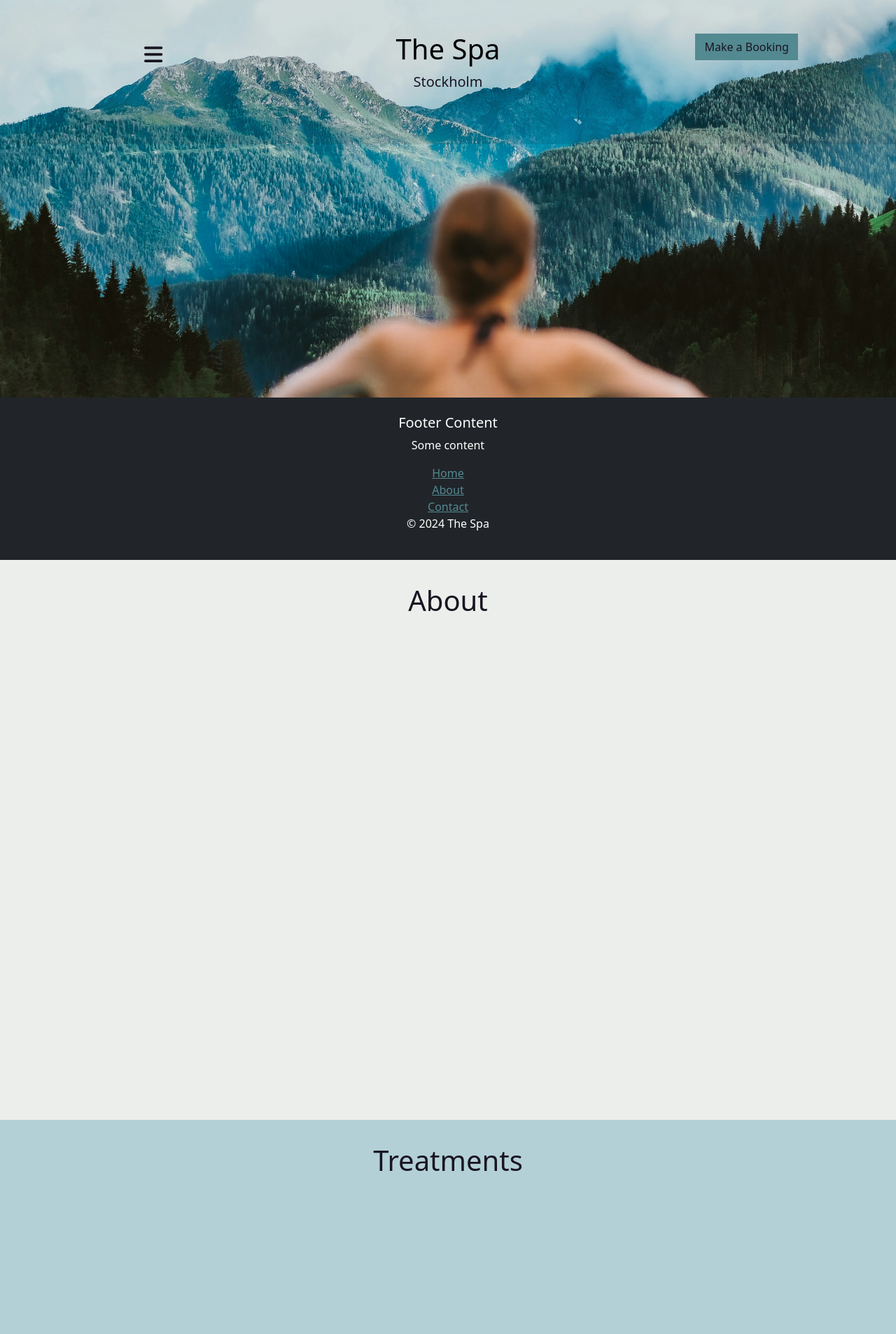
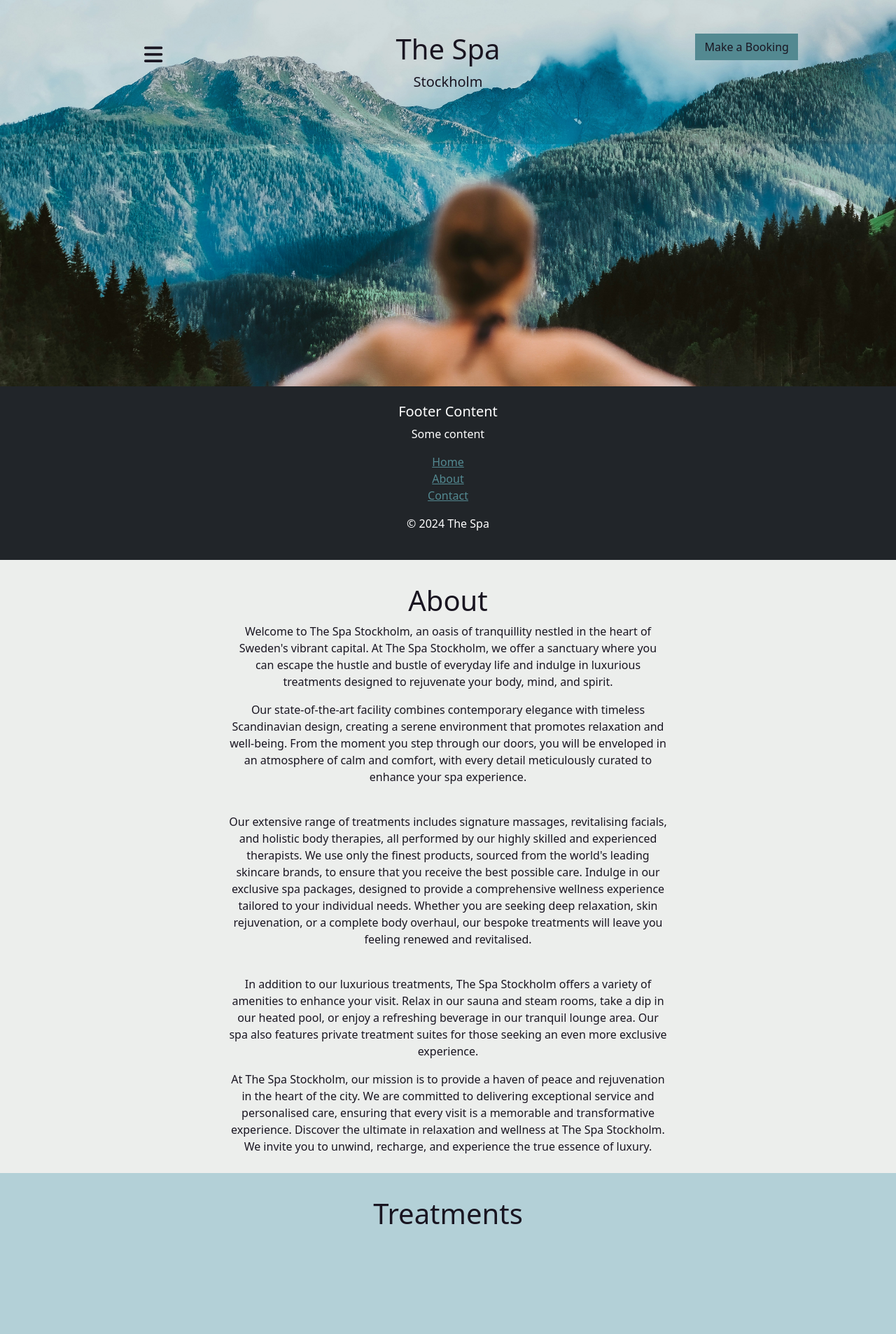
Before and after one commit to CeciliaSG/pp5_hotel_e-commerce, a Django app: page / in a window 1280 px wide. Shown: the top 1906 px of the page at 70% size. Run offline with Django 4.2, Linux system fonts and the light colour scheme; data that the repository does not hold is empty; some libraries are stand-ins or nearby versions.

Commit message:
Add changes to scroll script for navbar, logo and navbar-button/icon

```diff
--- a/home/templates/home/index.html
+++ b/home/templates/home/index.html
@@ -12,8 +12,62 @@
 
   <section class="section bg-section-two bg-colour-grey" id="about">
     <div class="container px-4">
-      <div class="row pt-4">
-        <h1>About</h1>
+      <div class="row pt-4 justify-content-center">
+        <div class="col-md-7">
+          <h1>About</h1>
+          <div class="about-text">
+            <p>
+              Welcome to The Spa Stockholm, an oasis of tranquillity nestled in the heart of Sweden's vibrant capital.
+              At
+              The Spa
+              Stockholm, we offer a sanctuary where you can escape the hustle and bustle of everyday life and indulge in
+              luxurious
+              treatments designed to rejuvenate your body, mind, and spirit.</p>
+            <p>
+              Our state-of-the-art facility combines contemporary elegance with timeless Scandinavian design, creating a
+              serene
+              environment that promotes relaxation and well-being. From the moment you step through our doors, you will
+              be
+              enveloped
+              in an atmosphere of calm and comfort, with every detail meticulously curated to enhance your spa
+              experience.
+            </p>
+            <br>
+            <p>Our extensive range of treatments includes signature massages, revitalising facials, and holistic body
+              therapies, all
+              performed by our highly skilled and experienced therapists. We use only the finest products, sourced from
+              the
+              world's
+              leading skincare brands, to ensure that you receive the best possible care.
+
+              Indulge in our exclusive spa packages, designed to provide a comprehensive wellness experience tailored to
+              your
+              individual needs. Whether you are seeking deep relaxation, skin rejuvenation, or a complete body overhaul,
+              our
+              bespoke
+              treatments will leave you feeling renewed and revitalised.</p>
+            <br>
+            <p>In addition to our luxurious treatments, The Spa Stockholm offers a variety of amenities to enhance your
+              visit. Relax in
+              our sauna and steam rooms, take a dip in our heated pool, or enjoy a refreshing beverage in our tranquil
+              lounge area.
+              Our spa also features private treatment suites for those seeking an even more exclusive experience.</p>
+              <p>
+              At The Spa Stockholm, our mission is to provide a haven of peace and rejuvenation in the heart of the
+              city.
+              We
+              are
+              committed to delivering exceptional service and personalised care, ensuring that every visit is a
+              memorable
+              and
+              transformative experience.
+
+              Discover the ultimate in relaxation and wellness at The Spa Stockholm. We invite you to unwind, recharge,
+              and
+              experience
+              the true essence of luxury.</p>
+          </div>
+        </div>
       </div>
     </div>
   </section>
--- a/static/js/script.js
+++ b/static/js/script.js
@@ -1,9 +1,26 @@
 document.addEventListener("DOMContentLoaded", function() {
     let stickyNavbar = document.querySelector('.sticky-navbar');
     let logo = document.querySelector('.logo');
+    let navbarButton = document.querySelector('.navbar-button');
+    let navbarButtonIcon = document.querySelector('.navbar-button i.fa-bars');
 
     if (!stickyNavbar) {
         console.error("Sticky navbar element not found");
+        return;
+    }
+
+    if (!logo) {
+        console.error("Logo element not found");
+        return;
+    }
+
+    if (!navbarButton) {
+        console.error("Navbar button element not found");
+        return;
+    }
+
+    if (!navbarButtonIcon) {
+        console.error("Navbar button icon element not found");
         return;
     }
 
@@ -13,9 +30,13 @@
         if (window.scrollY > 100) {
             stickyNavbar.style.backgroundColor = 'rgba(25, 21, 33, 1)';
             logo.style.color = 'white';
+            navbarButton.style.color = 'white';
+            navbarButtonIcon.style.color = 'white';
         } else {
             stickyNavbar.style.backgroundColor = 'rgba(25, 21, 33, 0.1)';
-            logo.style.color = 'black';
+            logo.style.color = '#191521';
+            navbarButton.style.color = '#191521';
+            navbarButtonIcon.style.color = '#191521';
         }
     });
 });
--- a/templates/base.html
+++ b/templates/base.html
@@ -35,8 +35,7 @@
 
   {% block page_header %}
   <!-- main navbar -->
-  <!--<nav class="navbar navbar-expand-lg navbar-light bg-light">-->
-  <button class=" navbar-button mt-2" type="button" data-bs-toggle="collapse" data-bs-target="#collapseNavbar"
+  <button class="navbar-button mt-2" type="button" data-bs-toggle="collapse" data-bs-target="#collapseNavbar"
     aria-expanded="false" aria-controls="collapseNavbar">
     <i class="fa-sharp fa-solid fa-bars"></i>
   </button>
@@ -120,11 +119,11 @@
           <h5 class="white-text">Footer Content</h5>
           <p class="white-text">Some content</p>
           <ul class="list-unstyled footer-navigation">
-            <li><a href="#">Home</a></li>
+            <li><a href="{% url 'home' %}">Home</a></li>
             <li><a href="#">About</a></li>
             <li><a href="#">Contact</a></li>
-            <p class="white-text">© 2024 The Spa</p>
           </ul>
+          <p class="white-text">© 2024 The Spa</p>
         </div>
       </div>
     </div>
```
Also changed, not shown: services/views.py (line endings or trailing spaces).
